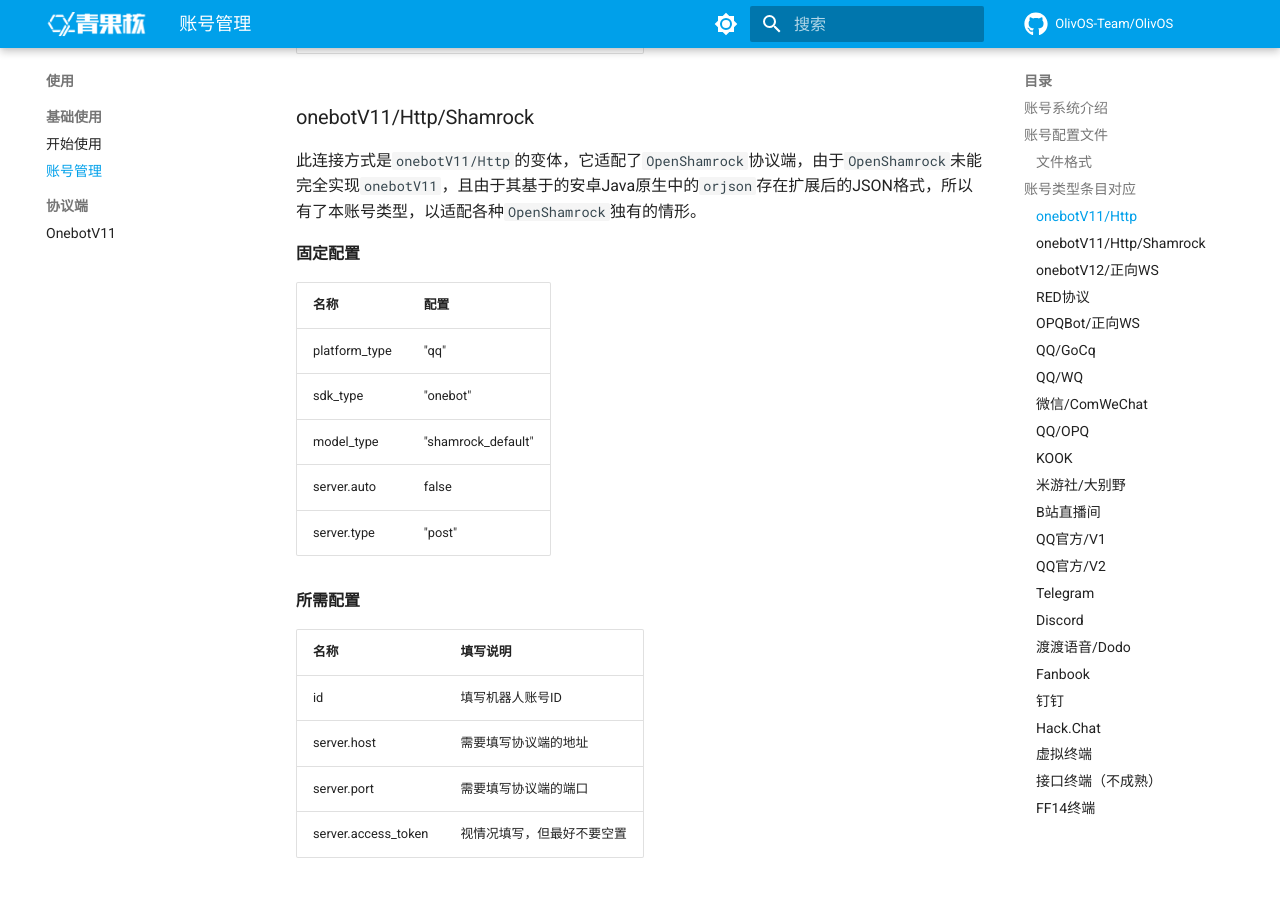
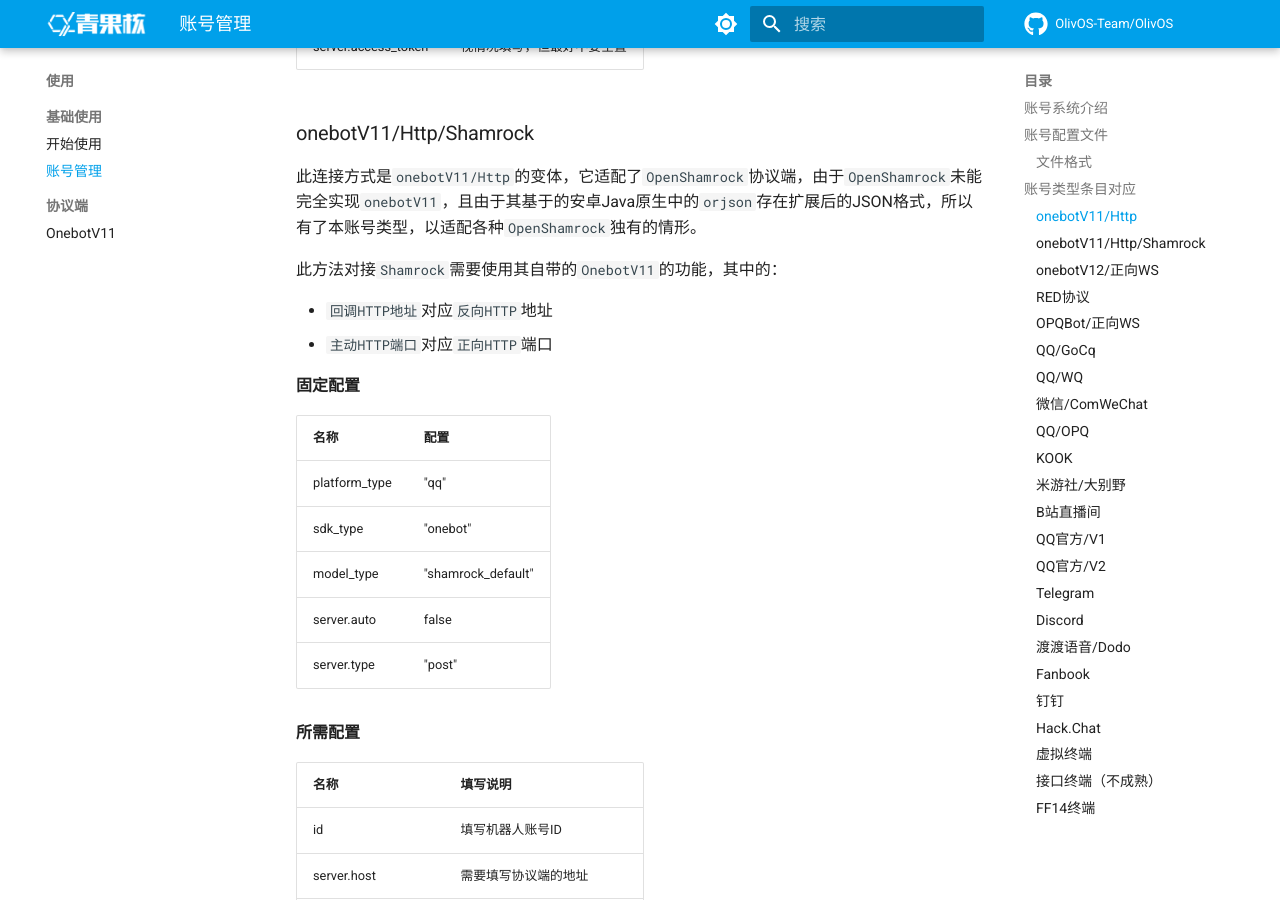
Before and after one commit to OlivOS-Team/OlivOSDoc, an MkDocs documentation site: the page built from docs/User/Account.md, in a window 1280 px wide and 900 px high, scrolled down 3054 px. Built offline with MkDocs 1.6.1 and Material for MkDocs 9.7.7, drawn with Linux system fonts in a browser that asks for light colours; comment, search, counter and statistics services are not loaded; some of the changed text lies outside the part shown.

Commit message:
新增说明

```diff
--- a/docs/User/Account.md
+++ b/docs/User/Account.md
@@ -67,6 +67,7 @@
 
 + 一个`OlivOS`向`协议端`方向的`正向HTTP`（`协议端`作为服务器），这个方向的监听端口由`协议端`开启，需要在账号信息中配置
 + 一个`协议端`向`OlivOS`方向的`反向HTTP`（`OlivOS`作为服务器），这个方向的的监听端口由`OlivOS`开启
+
 如果需要指定配置则需要使用`conf/basic.json`配置文件进行配置，默认为`55001`，如果被占用则会自行寻找一个闲置端口，请关注日志
 你需要在`协议端`配置`http://<ip>:<port>/<platform>/<sdk>/<model>`的上报地址
 如，`http://127.0.0.1:55001/qq/onebot/default`
@@ -94,6 +95,11 @@
 ### onebotV11/Http/Shamrock
 
 此连接方式是`onebotV11/Http`的变体，它适配了`OpenShamrock`协议端，由于`OpenShamrock`未能完全实现`onebotV11`，且由于其基于的安卓Java原生中的`orjson`存在扩展后的JSON格式，所以有了本账号类型，以适配各种`OpenShamrock`独有的情形。
+
+此方法对接`Shamrock`需要使用其自带的`OnebotV11`的功能，其中的：
+
++ `回调HTTP地址`对应`反向HTTP`地址
++ `主动HTTP端口`对应`正向HTTP`端口
 
 **固定配置**
 
@@ -169,6 +175,8 @@
 
 这种连接方式适配了`OPQBot`的正向Websocket协议。
 请注意，OPQBot（原IOTQQ）基于远程协议端实现，可以基本理解为，在远程服务器上为你的账号分配一个QQ虚拟机，而OlivOS对接的OPQBot只是一个连接这个虚拟机的客户端，本地几乎没有什么东西，它需要将你的登录凭证上交至远端的OPQBot官方（与OlivOS无关的第三方），且OPQBot为闭源框架，该过程无法监督，所以你的账号几乎一定会面临安全风险（比如框架跑路后可能报废）；对于这类第三方的协议框架对接方式，如果出现这种情况，**OlivOS官方将不会对此负责，也无法做出任何补偿**，请**仔细斟酌**后再考虑使用该种登录方案，如果无法接受，**OlivOS将同样为你提供其它更安全的登陆方式，OPQBot只是OlivOS已经对接的20多种对接方式中的一种**。
+
+对接此方法需要一个`Token`，你需要加入官方群进行`Token`申请和每日`签到`续签这个`Token`，这是`OPQ`官方要求的避免滥用的必要措施。
 
 **固定配置**
 
```
